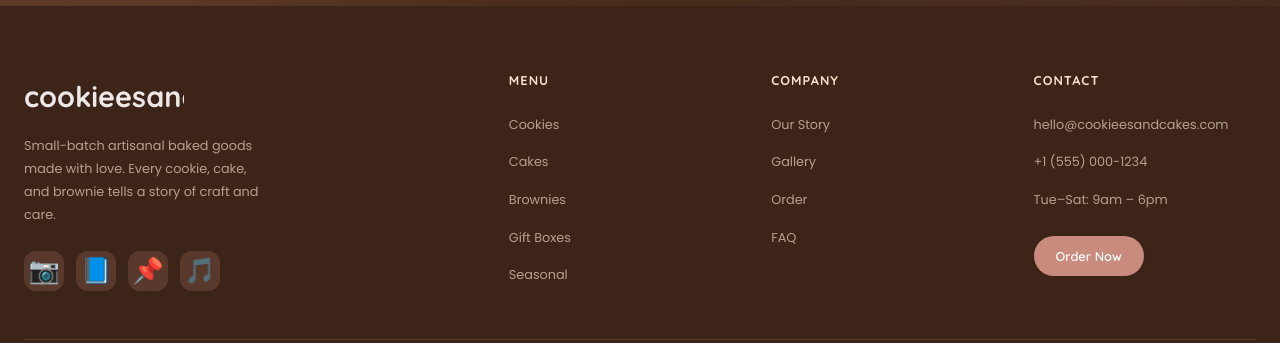
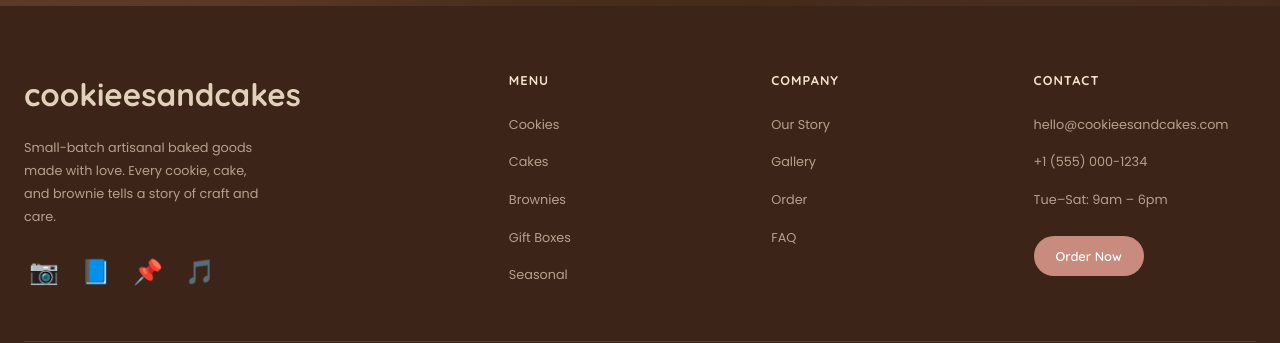
Before and after one commit to azmi2605/cookieesandcakes, a website built with Vite: page index.html in a window 1280 px wide. Shown: the part 2810-3153 px from the top of the page. Built offline with nearby package versions, Linux system fonts and the light colour scheme; no server answers.

Commit message:
Fix footer logo cutoff and social icon rendering

```diff
--- a/index.html
+++ b/index.html
@@ -242,9 +242,7 @@
   <footer class="footer" role="contentinfo">
     <div class="footer__grid">
       <div>
-        <svg class="footer__brand-logo" viewBox="0 0 200 60" fill="none" xmlns="http://www.w3.org/2000/svg" aria-label="cookieesandcakes">
-          <text x="0" y="46" font-family="Quicksand, sans-serif" font-size="36" font-weight="700" fill="#F3E3CC">cookieesandcakes</text>
-        </svg>
+        <p style="color:rgba(243,227,204,0.9);font-family:var(--font-heading);font-size:var(--text-xl);font-weight:700;margin-bottom:var(--space-4);">cookieesandcakes</p>
         <p class="footer__brand-desc">Small-batch artisanal baked goods made with love. Every cookie, cake, and brownie tells a story of craft and care.</p>
         <div class="footer__socials">
           <a href="#" class="footer__social" aria-label="Instagram" rel="noopener">📷</a>
--- a/styles/footer.css
+++ b/styles/footer.css
@@ -49,15 +49,13 @@
 .footer__social {
   width: 40px;
   height: 40px;
-  background-color: rgba(201,139,125,0.2);
-  border-radius: var(--radius-md);
   display: flex;
   align-items: center;
   justify-content: center;
-  font-size: var(--text-lg);
-  color: var(--color-mauve-light);
+  font-size: 1.5rem;
   transition: all var(--transition-base);
   text-decoration: none;
+
 }
 
 .footer__social:hover {
```
